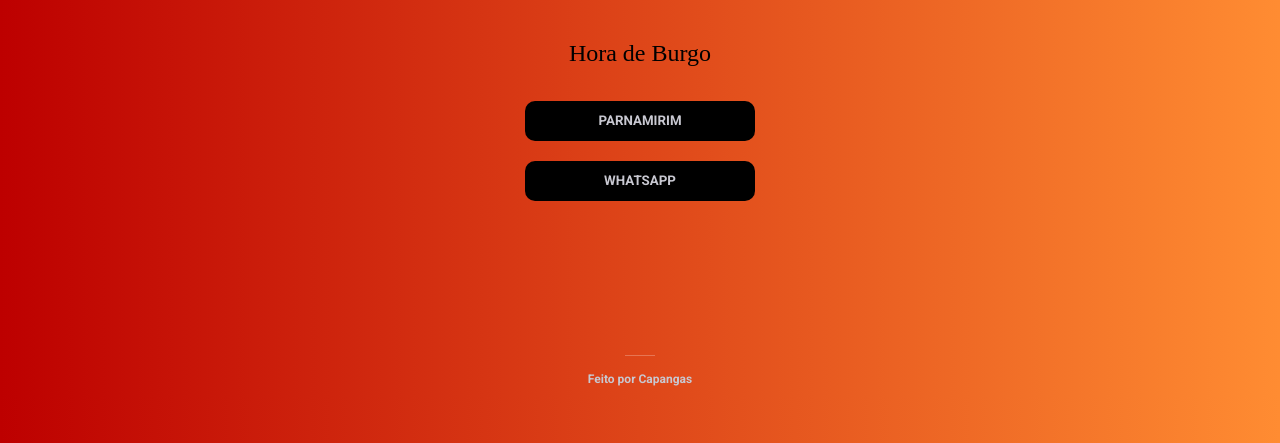
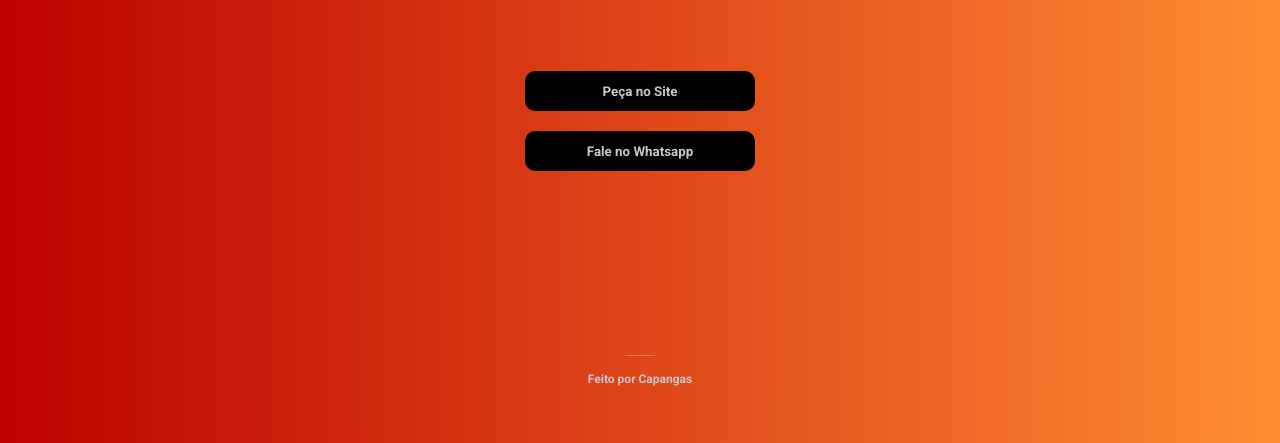
Before and after one commit to PedroSenaCabral/capangas, a website: page index.html in a window 1280 px wide. Shown: the part 357-800 px from the top of the page. Drawn offline with Linux system fonts and the light colour scheme; a web font is replaced by a local one.

Commit message:
Update index.html

```diff
--- a/index.html
+++ b/index.html
@@ -16,13 +16,12 @@
                 <img class="avatar"src="src/img/Logo.png" alt="">
             </figure>
             <h1 class="title"></h1>
-            <p class="center-text">Hora de Burgo</p>
       </header>
             <section>
         <div class="social">
           <div class= "area-button">
             <button>
-              <a href="https://app.menudino.com/capangas" target="_blank">PARNAMIRIM</a>
+              <a href="https://app.menudino.com/capangas" target="_blank">Peça no Site</a>
             </button>
           </div>
       </div>
@@ -32,7 +31,7 @@
         <div class="social">
           <div class= "area-button">
             <button>
-              <a href="http://bit.ly/xiaominatal" target="_blank">WHATSAPP</a>
+              <a href="http://bit.ly/xiaominatal" target="_blank">Fale no Whatsapp</a>
             </button>
           </div>
       </div>
```
